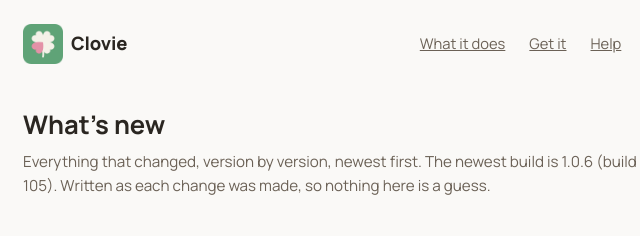
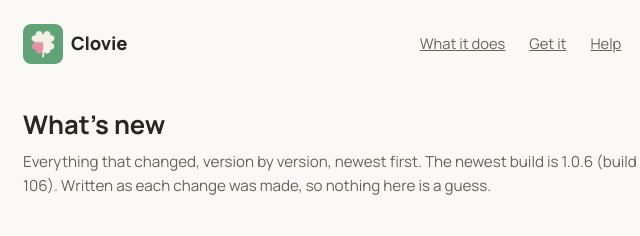
Before and after one commit to JoaoAfonsoP/clovie-pages, a plain HTML site: page whats-new.html in a window 1280 px wide. Shown: the top 236 px of the page, 297-937 px from the left. Drawn offline with Linux system fonts and the light colour scheme.

Commit message:
What's new now shows 1.0.6 (build 106)

```diff
--- a/whats-new.html
+++ b/whats-new.html
@@ -52,7 +52,7 @@
 <main id="main">
   <h1>What's new</h1>
   <p class="subtitle">Everything that changed, version by version, newest
-  first. The newest build is 1.0.6 (build 105). Written as each change was made, so
+  first. The newest build is 1.0.6 (build 106). Written as each change was made, so
   nothing here is a guess.</p>
 
   <h2>1.0.6 · 15 August 2026</h2>
```
